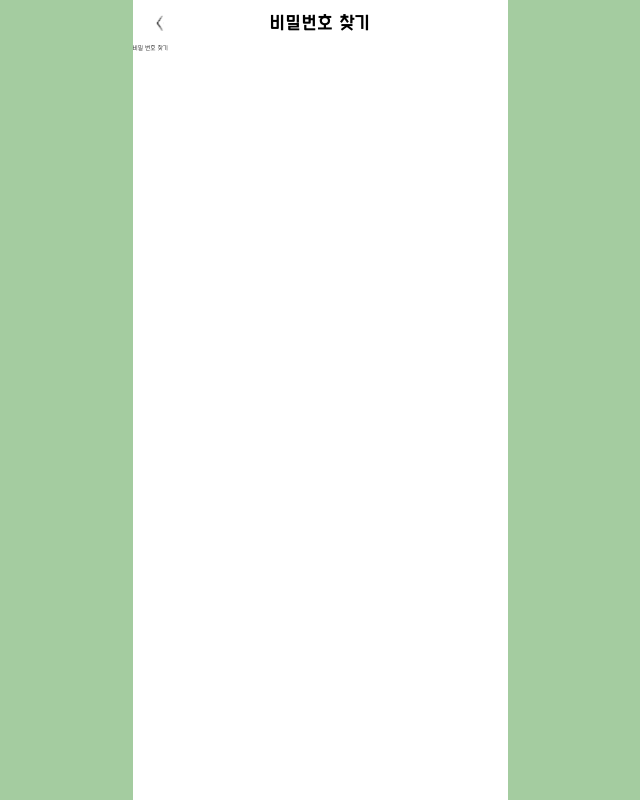
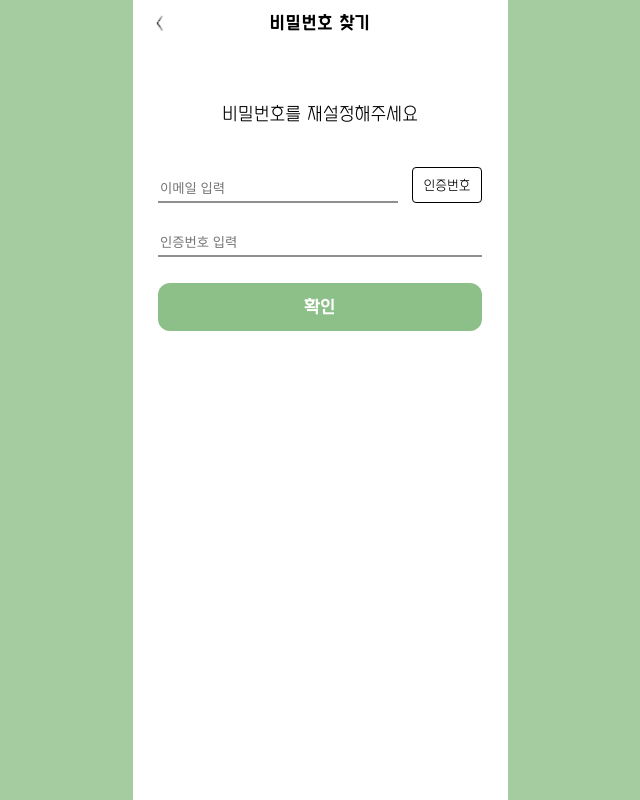
Before and after one commit to VegiSpace/VegiSpace-FE, a React (Create React App) app: page /login in a window 1280 px wide. Both pictures are taken after a click on the element "비밀 번호 찾기". Shown: the whole page, without its empty margins (320-960 px from the left). Built offline with nearby package versions, Linux system fonts and the light colour scheme; a web font is replaced by a local one.

Commit message:
add: find Password Form UI

```diff
--- a/src/components/Button/Button.styles.tsx
+++ b/src/components/Button/Button.styles.tsx
@@ -167,7 +167,9 @@ const StyledMini = styled.button<{
   color: ChildProps["color"];
   height: ChildProps["height"];
   border: ChildProps["border"];
+  width: ChildProps["width"];
 }>`
+  width: ${({ width }) => (width ? `${width}px` : "100%")};
   ${DefaultStyles}
   ${ColorStyles}
   ${HeightStyles}
--- a/src/components/Button/index.tsx
+++ b/src/components/Button/index.tsx
@@ -14,13 +14,14 @@ export interface ButtonProps extends ButtonHTMLAttributes<HTMLButtonElement> {
   border?: "square" | "round";
   disabled?: false | true;
   height?: 36 | 48;
+  width?: number;
   onClick?: () => void;
 }
 
 type ParentProps = ButtonProps;
 type ChildProps = Pick<
   ButtonProps,
-  "children" | "color" | "border" | "disabled" | "height" | "onClick"
+  "children" | "color" | "border" | "disabled" | "height" | "onClick" | "width"
 >;
 const Primary = ({
   color,
@@ -59,12 +60,14 @@ const Mini = ({
   border,
   height,
   children,
+  width,
   onClick,
   ...props
 }: ChildProps): JSX.Element => (
   <StyledMini
     height={height ?? 48}
     color={color}
+    width={width ?? undefined}
     border={border ?? "square"}
     onClick={onClick ?? undefined}
   >
--- /dev/null
+++ b/src/pages/AuthHelper/FindPW/index.tsx
@@ -0,0 +1,27 @@
+import { useState } from "react";
+import styled from "styled-components";
+import { TextLogo, FindPWForm } from "templates";
+import { FindPWProps } from "types";
+
+const FindPW = () => {
+  const [form, setForm] = useState({
+    email: "",
+    isCheck: false,
+    numbers: "",
+  });
+
+  return (
+    <FindPWContainer>
+      <TextLogo text="비밀번호를 재설정해주세요" />
+      <FindPWForm form={form} setForm={setForm} />
+    </FindPWContainer>
+  );
+};
+
+export default FindPW;
+const FindPWContainer = styled.div`
+  padding: 1.6rem;
+  display: flex;
+  flex-direction: column;
+  align-items: center;
+`;
--- a/src/pages/AuthHelper/index.tsx
+++ b/src/pages/AuthHelper/index.tsx
@@ -1,5 +1,5 @@
 import { useSearchParams } from "react-router-dom";
-
+import { FindPW } from "pages";
 const AuthHelper = () => {
   const [searchParams, setSearchParams] = useSearchParams();
 
@@ -9,7 +9,7 @@ const AuthHelper = () => {
   return (
     <>
       {/*{type === "id" && <div>아이디 찾기</div>}*/}
-      {type === "password" && <div>비밀 번호 찾기</div>}
+      {type === "password" && <FindPW />}
     </>
   );
 };
--- a/src/pages/Signup/index.tsx
+++ b/src/pages/Signup/index.tsx
@@ -4,6 +4,7 @@ import { DevTool } from "@hookform/devtools";
 import { EMAIL_DOMAIN_ARR } from "constant";
 import { SignUpFormValues } from "types";
 import { colors } from "styles/options";
+import { TextLogo } from "templates";
 import { Button, Typo } from "components";
 
 const Signup = () => {
@@ -30,7 +31,7 @@ const Signup = () => {
   console.log(isValid);
   return (
     <StyledSection>
-      <StyledBanner>베지스페이스에 오신 것을 환영합니다!</StyledBanner>
+      <TextLogo text="베지스페이스에 오신 것을 환영합니다!" />
       <StyledFormCotainer
         autoComplete="off"
         onSubmit={handleSubmit(async (data) => {
@@ -304,12 +305,6 @@ const StyledCheckboxContainer = styled.div`
   margin: 0.4rem 0;
 `;
 
-const StyledBanner = styled.div`
-  font-size: 1.8rem;
-  font-weight: lighter;
-  padding: 4.4rem 0;
-`;
-
 const StyledFormCotainer = styled.form``;
 
 const StyledInputContainer = styled.div<{ invalid: string }>`
--- a/src/pages/index.tsx
+++ b/src/pages/index.tsx
@@ -6,3 +6,4 @@ export { default as Recipe } from "./Recipe";
 export { default as Order } from "./Order";
 export { default as Mypage } from "./Mypage";
 export { default as AuthHelper } from "./AuthHelper";
+export { default as FindPW } from "./AuthHelper/FindPW";
--- /dev/null
+++ b/src/templates/Auth/FindPW/form.tsx
@@ -0,0 +1,80 @@
+import { Button } from "components";
+import styled from "styled-components";
+import { borderRadius, colors } from "styles/options";
+import { FindPWProps } from "types";
+
+const Form = ({ form, setForm }: FindPWProps) => {
+  const handleFormState = (e: any) => {
+    const { value, name } = e.target;
+    setForm({ ...form, [name]: value });
+  };
+
+  const handleBtnClick = () => {
+    console.log("button Click");
+    console.log(form);
+  };
+
+  const handleBtnSubmit = () => {
+    console.log("submit");
+  };
+
+  return (
+    <>
+      <StyledEmailContainer>
+        <StyledInput
+          name="email"
+          onChange={handleFormState}
+          placeholder="이메일 입력"
+          width={24}
+        />
+        <StyledButton onClick={handleBtnClick}>인증번호</StyledButton>
+      </StyledEmailContainer>
+      <StyledNumbersContainer>
+        <StyledInput
+          name="numbers"
+          width={32.4}
+          onChange={handleFormState}
+          placeholder="인증번호 입력"
+        />
+      </StyledNumbersContainer>
+      <Button btnType="primary" color="green" onClick={handleBtnSubmit}>
+        확인
+      </Button>
+    </>
+  );
+};
+
+export default Form;
+
+const StyledEmailContainer = styled.div`
+  display: flex;
+  flex-direction: row;
+  justify-content: space-between;
+  align-items: flex-end;
+  padding-bottom: 2.6rem;
+  width: 32.4rem;
+`;
+
+const StyledNumbersContainer = styled.div`
+  display: flex;
+  flex-direction: row;
+  justify-content: center;
+  align-items: flex-end;
+  padding-bottom: 2.6rem;
+`;
+
+const StyledButton = styled.button`
+  width: 7rem;
+  height: 3.6rem;
+  border: 1px solid ${colors.neutral["1000"]};
+  color: "white";
+  border-radius: ${borderRadius.square};
+`;
+
+const StyledInput = styled.input<{ width: number }>`
+  border: none;
+  border-bottom: 2px solid ${colors.grey[500]};
+  width: ${(props) => `${props["width"]}rem`};
+  color: ${colors.neutral[1000]};
+  height: 2.8rem;
+`;
--- /dev/null
+++ b/src/templates/Auth/textLogo.tsx
@@ -0,0 +1,13 @@
+import styled from "styled-components";
+
+const TextLogo = ({ text }: { text: string }) => {
+  return <StyledBanner>{text}</StyledBanner>;
+};
+
+export default TextLogo;
+
+const StyledBanner = styled.div`
+  font-size: 1.8rem;
+  font-weight: lighter;
+  padding: 4.4rem 0;
+`;
--- a/src/templates/index.tsx
+++ b/src/templates/index.tsx
@@ -1,6 +1,8 @@
 export { default as DefaultLayout } from "./default";
-export { default as Signup } from "./signup";
+// export { default as Signup } from "./signup";
 export { default as LoginForm } from "./Auth/Login/form";
 export { default as LoginLogo } from "./Auth/Login/logo";
 export { default as LoginOAuth } from "./Auth/Login/oAuth";
 export { LoginInputs } from "./Auth/data";
+export { default as TextLogo } from "./Auth/textLogo";
+export { default as FindPWForm } from "./Auth/FindPW/form";
--- a/src/types/index.tsx
+++ b/src/types/index.tsx
@@ -1 +1,2 @@
 export type { SignUpFormValues, EmailDomainProps } from "./SignUp";
+export type { FindPWProps } from "./FindPW";
```
Also changed, not shown: src/types/FindPW.tsx (added, +12 -0 lines).
